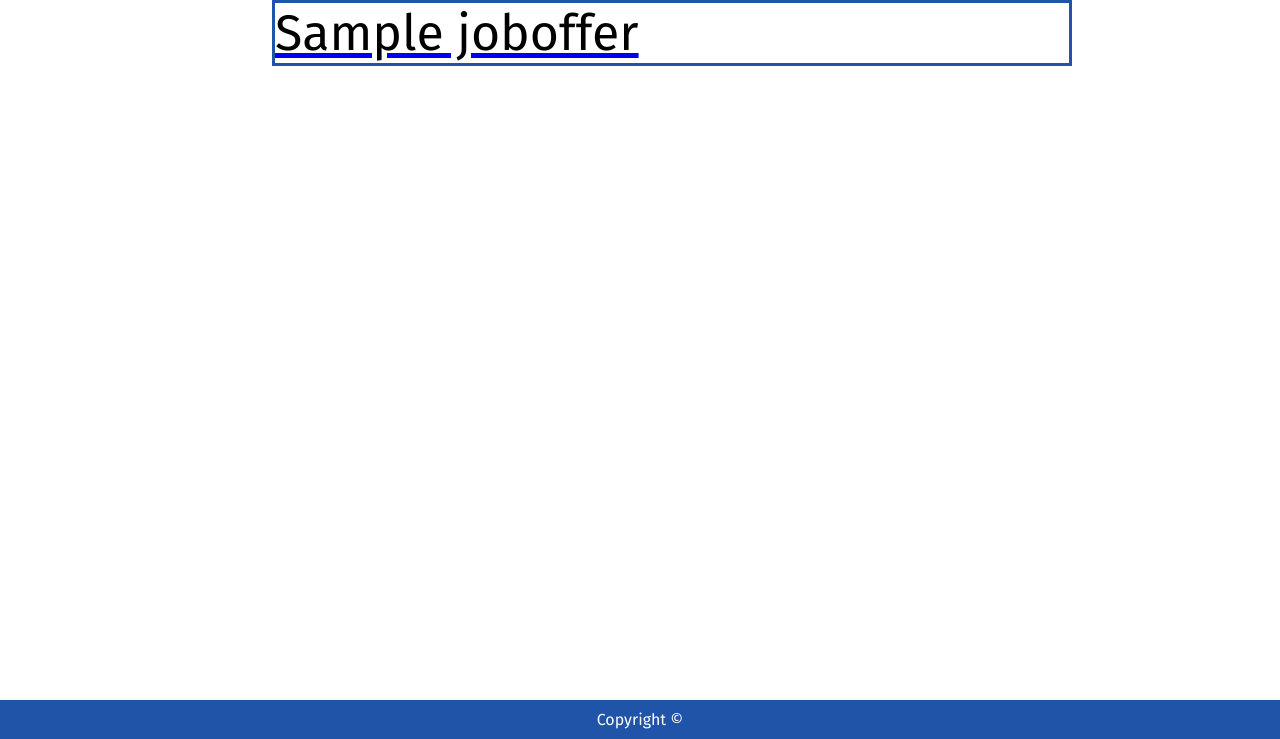
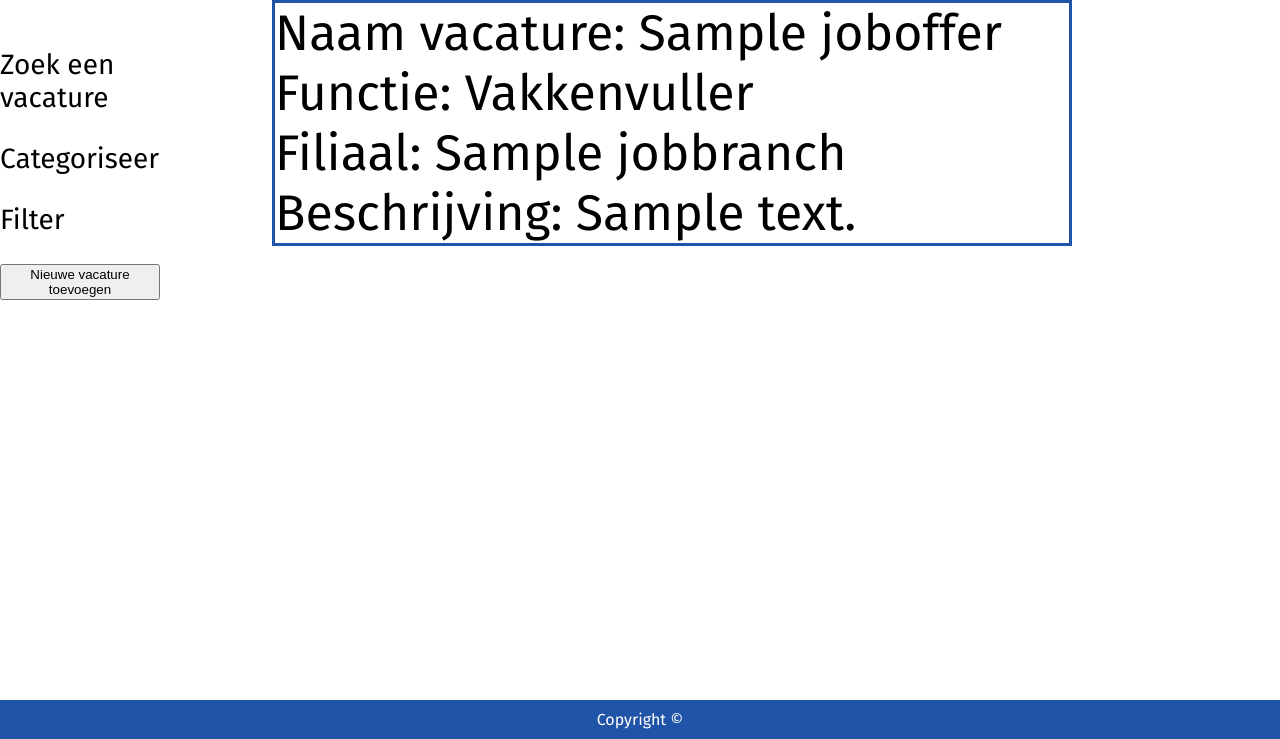
Before and after one commit to Sander-Kroeze/NaikieDasVacatures, a PHP site: page /index.php?page=jobOfferPage&jobofferID=1 in a window 1280 px wide. Shown: the part 61-800 px from the top of the page. Run offline with PHP 8.4, Linux system fonts and the light colour scheme; the visitor is signed in with stand-in values (Sample User, id 1); data comes from the database, SQL or seed files in the repository; tables that the repository leaves empty hold one stand-in row (values such as "Sample post").

Commit message:
functie toegevoegt dat users bestanden kunnen downloaden

```diff
--- a/pages/jobOfferPage.php
+++ b/pages/jobOfferPage.php
@@ -1,17 +1,42 @@
 <?php
+include('sidenav.php');
+// haalt gegevens uit de url/database
+$query = "SELECT j.name, j.description, j.status, jb.branchName, jf.functionName
+FROM joboffer j
+INNER JOIN jobbranch jb
+    on j.idJobbranch = jb.jobBranchID
+INNER JOIN jobfunction jf
+    on j.idJobfunction = jf.jobfunctionID
+WHERE jobofferID = ?";
 
-$query = "SELECT * FROM joboffer WHERE jobofferID = ?";
+//$query = "SELECT * FROM joboffer WHERE jobofferID = ?";
 $stmt = $db->prepare($query);
 $stmt->execute(array($_GET['jobofferID']));
 $jobOffers = $stmt->fetchAll(PDO::FETCH_ASSOC);
 
+// user gedeelte
+
 foreach ($jobOffers as $jobOffer) {
     ?>
-    <a href="index.php?page=jofOfferPage=<?php echo $jobOffer["jobofferID"] ?>">
-        <div class="divJobOffers">
-            <!--            Toont alle namen van vacatures die zijn gevonden.-->
-            <?php echo $jobOffer['name']; ?>
-        </div>
-    </a>
+    <div class="divJobOffers">
+        <!--            Toont alle namen van vacatures die zijn gevonden.-->
+        <?php echo "Naam vacature: " . $jobOffer['name'] . '<br>'; ?>
+        <?php echo "Functie: " . $jobOffer['functionName'] . '<br>'; ?>
+        <?php echo "Filiaal: " . $jobOffer['branchName'] . '<br>';
+
+
+        $cijfersControle = mb_substr($jobOffer['description'], 0, 13);
+
+        if (is_numeric($cijfersControle)) {
+
+            echo 'Download het bestand om de beschrijfing te bekijken:<a class="linkJoboffer" href="uploads/' . $jobOffer['description'] . '" download=""> Download</a><br>';
+        } else {
+            echo 'Beschrijving: ' . $jobOffer['description'] . '<br>';
+        }
+        ?>
+    </div>
     <?php
 }
+
+
+// admin gedeelte
```
Also changed, not shown: 1 other file.
